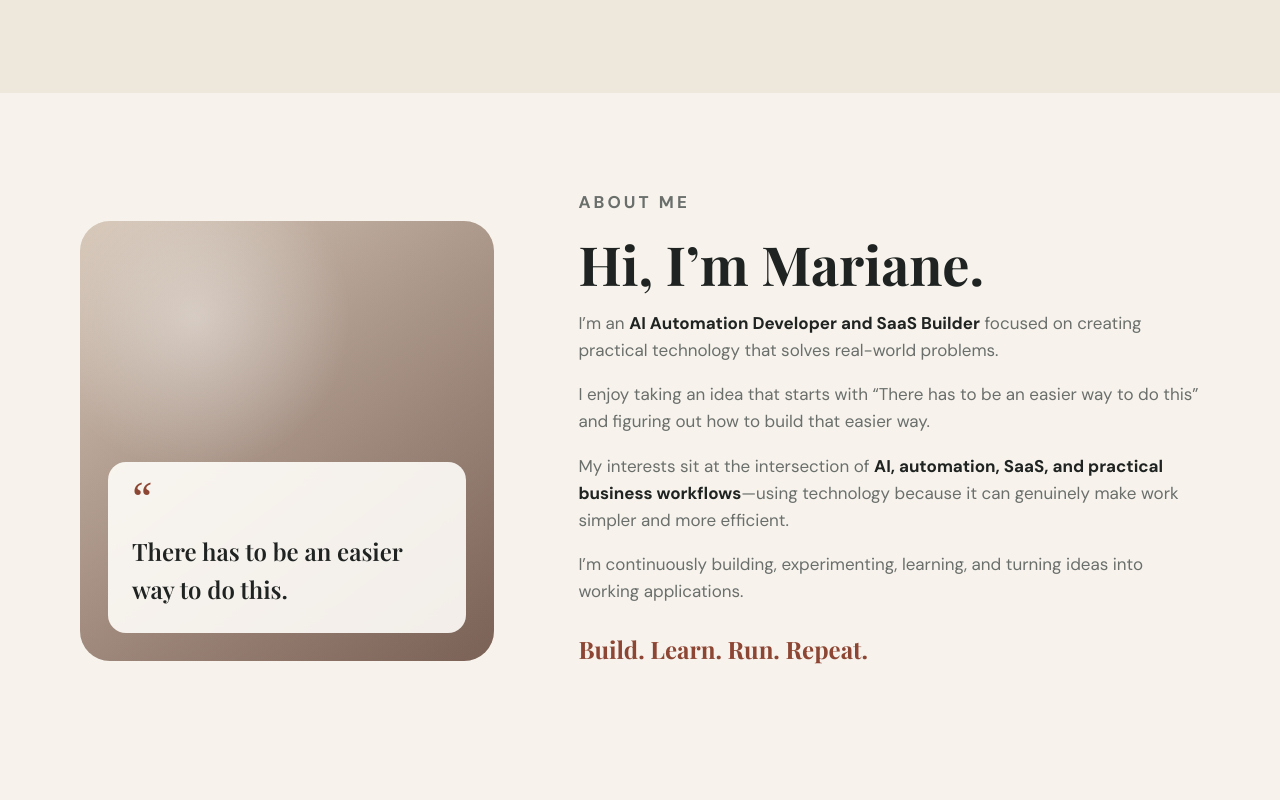
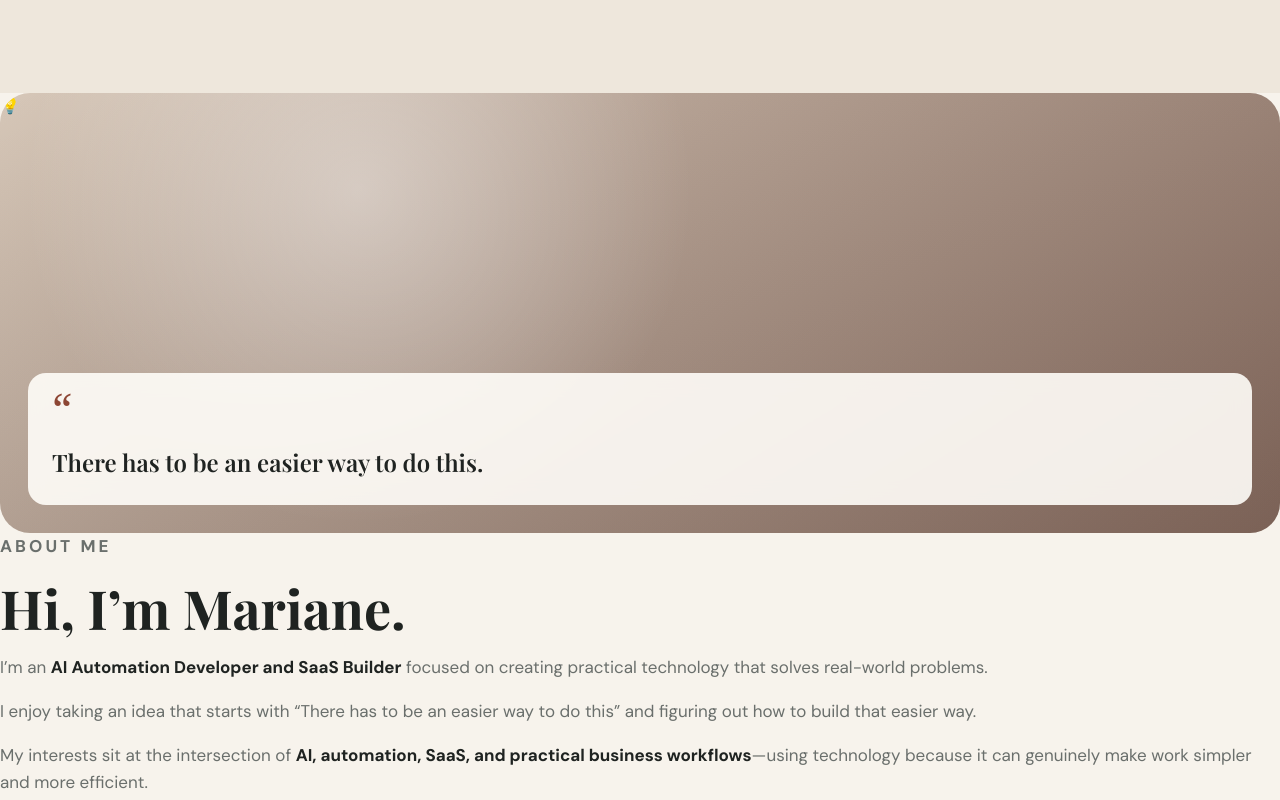
Before and after one commit to alcatraz0930/yanibuilds, a plain HTML site: page index.html in a window 1280 px wide. Shown: the part 4637-5437 px from the top of the page. Drawn offline with nearby package versions, Linux system fonts and the light colour scheme.

Commit message:
Update index.html

```diff
--- a/index.html
+++ b/index.html
@@ -656,13 +656,15 @@
     </section>
 
 
-    <!-- ABOUT -->
+    <div class="about-visual reveal">
 
-    <section id="about" class="section-pad about-section">
-
-      <div class="container about-grid">
-
-        <div class="about-visual reveal">
+  <div class="idea-visual" aria-hidden="true">
+    <div class="idea-glow"></div>
+    <div class="lightbulb">💡</div>
+    <span class="idea-ray ray-1"></span>
+    <span class="idea-ray ray-2"></span>
+    <span class="idea-ray ray-3"></span>
+  </div>
 
   <div class="quote-card">
 
```
Lines whose indentation alone changed are shown as unchanged.
